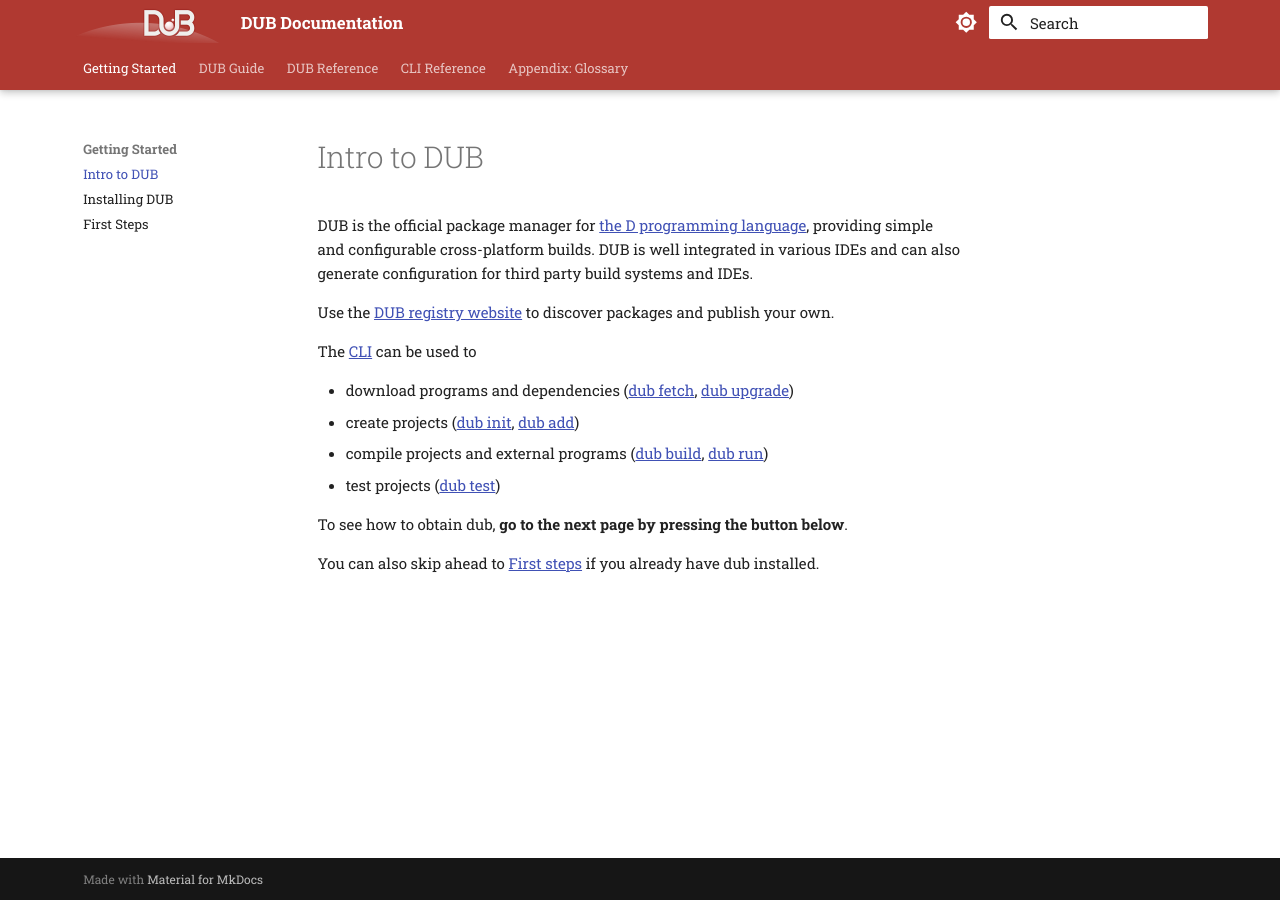
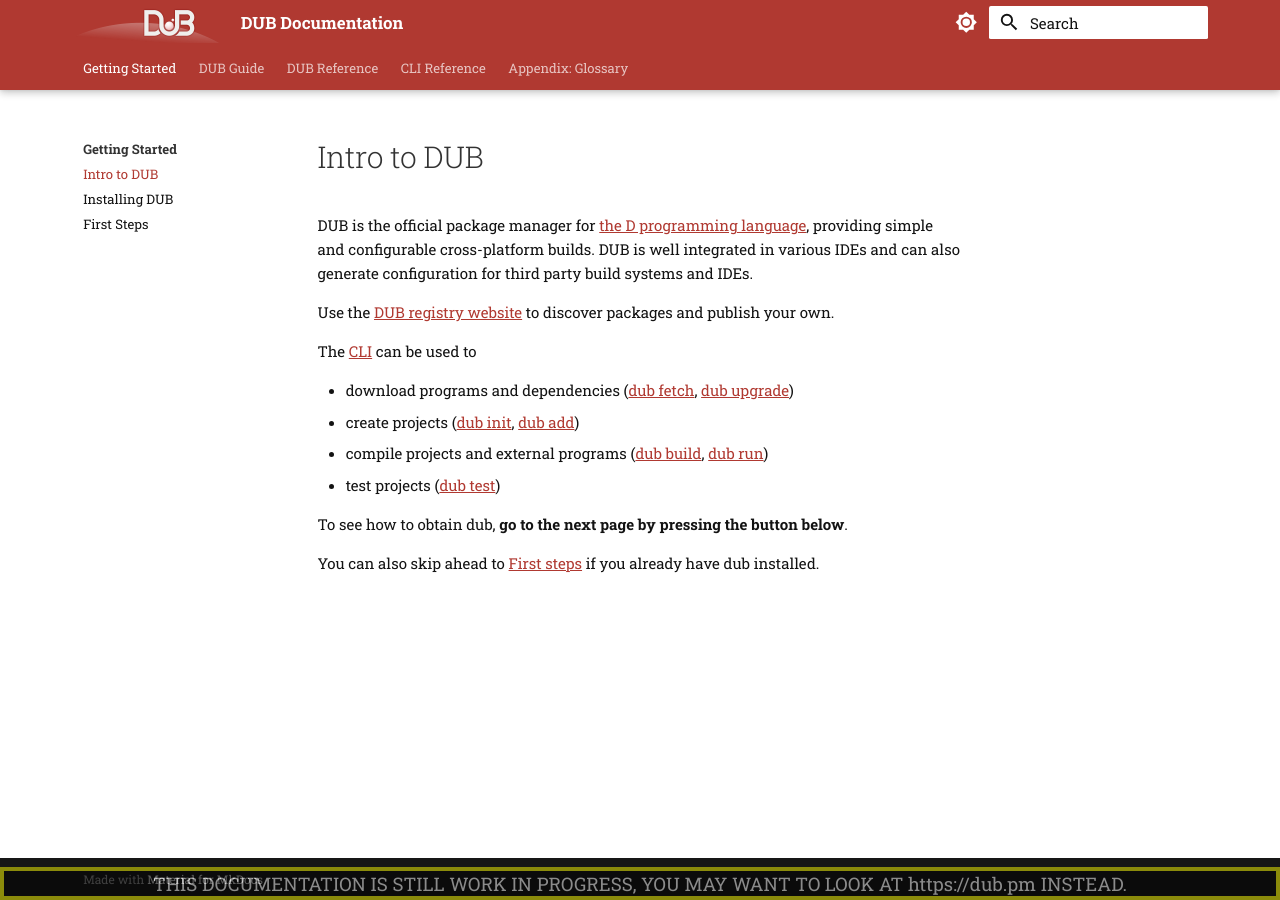
Before and after one commit to WebFreak001/dub-docs-v2, an MkDocs documentation site: the page built from docs/index.md, in a window 1280 px wide. Built offline with MkDocs 1.6.1 and Material for MkDocs 9.7.7, drawn with Linux system fonts in a browser that asks for light colours.

Commit message:
update mkdocs-material

```diff
--- a/docs/stylesheets/extra.css
+++ b/docs/stylesheets/extra.css
@@ -1,4 +1,4 @@
-:root {
+:root, [data-md-color-scheme="default"] {
     --dub-fill-red: #B03931;
 
     --md-primary-fg-color: #B03931;
@@ -53,6 +53,12 @@ want the standard DUB fill color for big areas)
 .md-header__button.md-logo :is(img, svg) {
     height: 40px;
     width: initial;
+}
+
+/* make menu links colored the same as hover */
+.md-nav__item .md-nav__link--active,
+.md-nav__item .md-nav__link:is(:focus, :hover) {
+    color: var(--md-typeset-a-color);
 }
 
 /* embedded man pages definition list */
@@ -160,3 +166,18 @@ body:not([data-md-color-scheme="slate"]) .md-search__input::placeholder {
     -webkit-mask-image: var(--md-admonition-icon--cli);
     mask-image: var(--md-admonition-icon--cli);
 }
+
+body:after {
+    content: "THIS DOCUMENTATION IS STILL WORK IN PROGRESS, YOU MAY WANT TO LOOK AT https://dub.pm INSTEAD.";
+    display: block;
+    position: fixed;
+    left: 0;
+    bottom: 0;
+    right: 0;
+    text-align: center;
+    border: 4px solid yellow;
+    background-color: black;
+    color: white;
+    font-size: 14pt;
+    opacity: 0.5;
+}
--- a/requirements.txt
+++ b/requirements.txt
@@ -1,2 +1,2 @@
-mkdocs~=1.2.3
-mkdocs-material~=8.1.8
+mkdocs~=1.3.1
+mkdocs-material~=8.4.0
```
